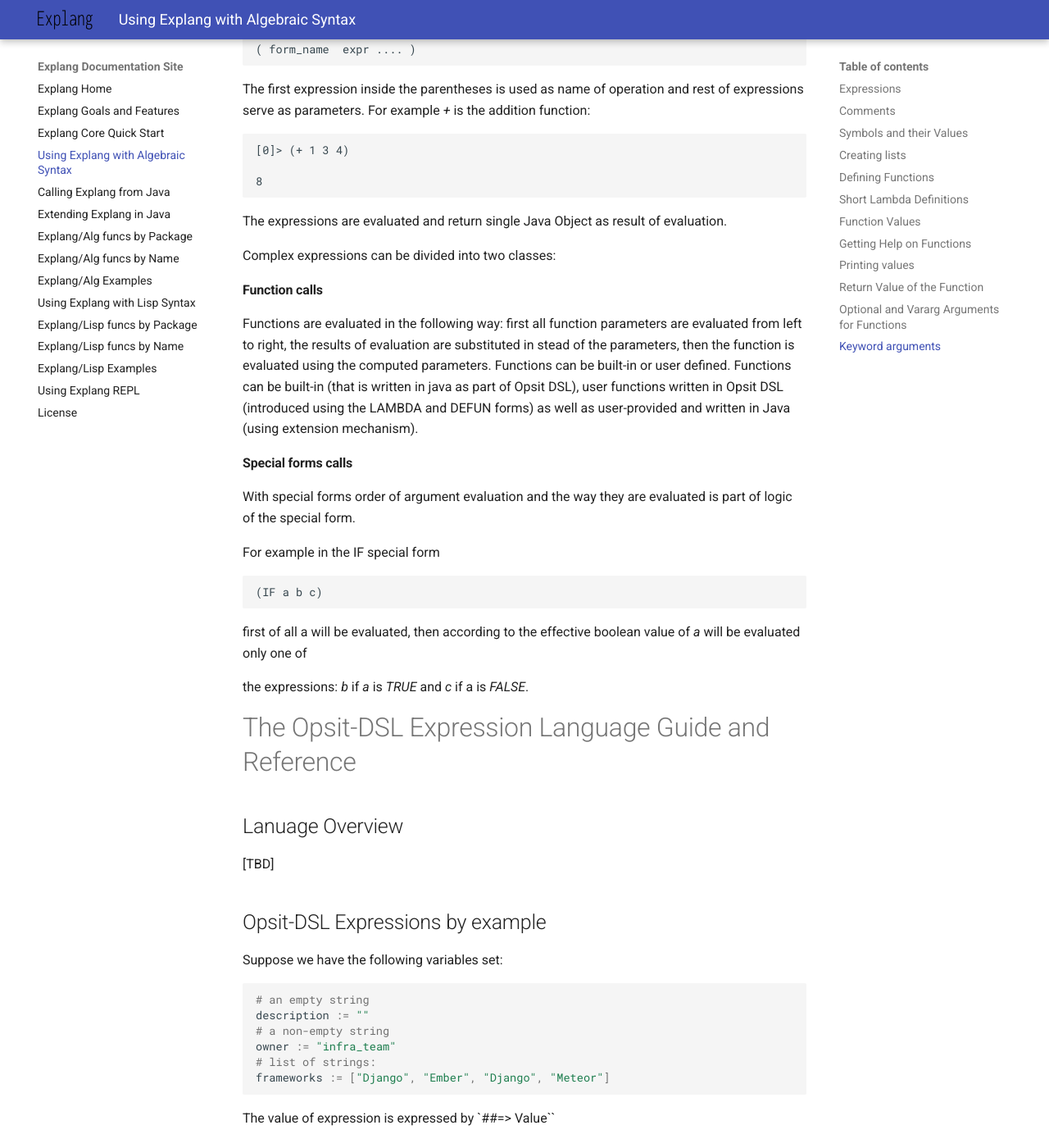
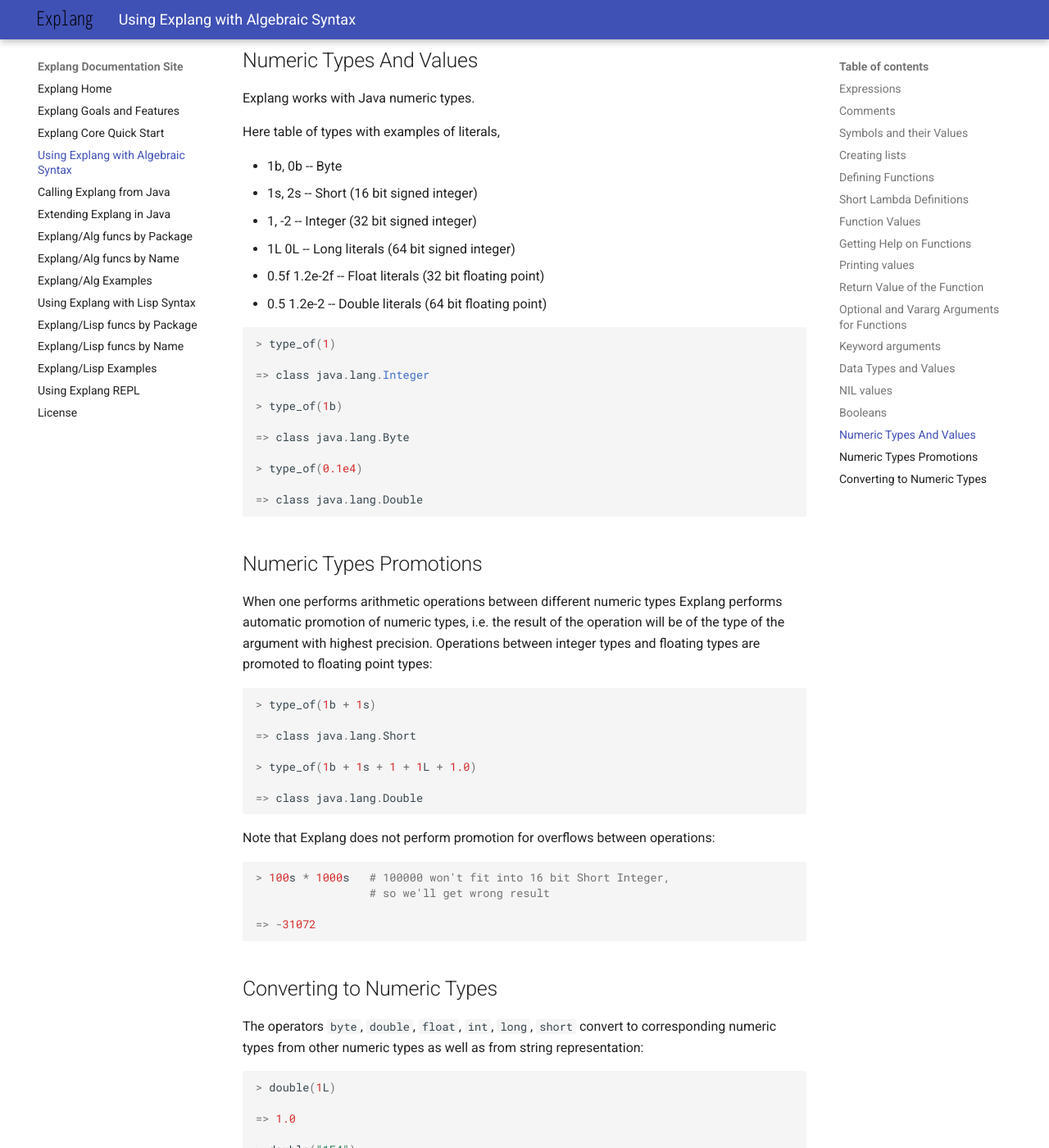
Before and after one commit to opsit-io/opsit-explang-docs, an MkDocs documentation site: the page built from docs/explang-alg.md, in a window 1280 px wide and 1400 px high, scrolled down 11480 px. Shown: the whole window at 82% size. Built offline with MkDocs 1.6.1 and Material for MkDocs 9.7.7, drawn with Linux system fonts in a browser that asks for light colours; some of the changed text lies outside the part shown.

Commit message:
feat: add chapter on numeric types

````diff
--- a/docs/explang-alg.md
+++ b/docs/explang-alg.md
@@ -565,6 +565,166 @@
 ```
 
 
+Data Types and Values
+---------------------
+
+Explang is a dynamically typed language.  There are no type
+definitions in the language: each value carries its own type and
+those types are Java types.
+
+The language can work with Java Objects of any type and it has
+built-in support for standard data types such as Strings, Numbers,
+Arrays, etc.
+
+To get type of a value we use function `type_of`:
+
+```julia
+> type_of("foo")
+
+=> class java.lang.String
+
+> type_of(1.0)
+
+=> class java.lang.Double
+```
+
+To check if object is of some specific type use the `typep` operator:
+
+```julia
+> typep("abc", "java.lang.String")
+
+=> true
+```
+
+Base Java type from the [java.lang](https://docs.oracle.com/javase/8/docs/api/java/lang/package-frame.html)
+can be specified without package:
+
+```julia
+> typep("abc", "String")
+
+=> true
+```
+
+The check returns true for the specific class as well as for class parents and the interfaces that it implements:
+
+```julia
+> typep("abc", "CharSequence")  # String implements CharSequence
+
+=> true
+```
+
+The second arguments can be a string as well as symbol:
+
+```julia
+> typep("abc", "Object")  # String implements CharSequence
+
+=> true
+```
+
+The type of NIL is NIL.
+
+```julia
+> typep(NIL, NIL);
+
+=> NIL
+```
+
+NIL values
+----------
+
+NIL represents absense of a useful value, it is implemented as Java `null`.
+It is not really a data type.
+
+```
+type_of(NIL)
+
+=> NIL
+
+```
+
+Booleans
+--------
+
+The boolean type has two values, `false` and `true`. It is implemented using
+as Java Boolean objects.
+
+
+Numeric Types And Values
+------------------------
+
+Explang works with Java numeric types.
+
+Here table of types with examples of literals,
+
+- 1b, 0b  -- Byte
+- 1s, 2s  -- Short (16 bit signed integer)
+- 1, -2   -- Integer (32 bit signed integer)
+- 1L  0L  -- Long literals (64 bit signed integer)
+- 0.5f 1.2e-2f   -- Float literals (32 bit floating point)
+- 0.5 1.2e-2 -- Double literals (64 bit floating point)
+
+```julia
+> type_of(1)
+
+=> class java.lang.Integer
+
+> type_of(1b)
+
+=> class java.lang.Byte
+
+> type_of(0.1e4)
+
+=> class java.lang.Double
+
+```
+
+
+Numeric Types Promotions
+------------------------
+
+When one performs arithmetic operations between different numeric types Explang
+performs automatic promotion of numeric types, i.e. the result of the operation
+will be of the type of the argument with highest precision. Operations between
+integer types and floating types are promoted to floating point types:
+
+```julia
+> type_of(1b + 1s)
+
+=> class java.lang.Short
+
+> type_of(1b + 1s + 1 + 1L + 1.0)
+
+=> class java.lang.Double
+```
+
+Note that Explang does not perform promotion for overflows between operations:
+
+
+```julia
+
+> 100s * 1000s   # 100000 won't fit into 16 bit Short Integer,
+                 # so we'll get wrong result
+
+=> -31072
+```
+
+Converting to Numeric Types
+---------------------------
+
+The operators `byte`, `double`, `float`, `int`, `long`, `short` convert to corresponding
+numeric types from other numeric types as well as from string representation:
+
+```julia
+> double(1L)
+
+=> 1.0
+
+> double("1E4")
+
+=> 10000.0
+
+```
+
 
 Explang/Algebraic Syntax Language Reference
 ===========================================
````
Also changed, not shown: docs/explang-lisp.md (+4 -2 lines).
